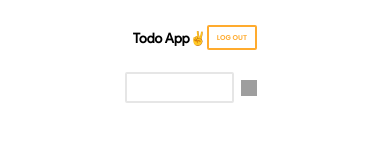
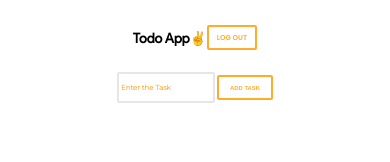
Before and after one commit to shivamyneni/Todo-App-React-Firebase, a React (Create React App) app: page /Main in a window 390 px wide. Shown: the top 162 px of the page. Built offline with nearby package versions, Linux system fonts and the light colour scheme; no server answers; the database is empty; sample sign-in values are in the browser's storage; grey boxes are pictures that could not be loaded.

Commit message:
task button

```diff
--- a/src/components/Auth/Signin/Signin.css
+++ b/src/components/Auth/Signin/Signin.css
@@ -1,5 +1,12 @@
 @import url("https://fonts.googleapis.com/css2?family=Poppins:ital,wght@0,300;0,600;1,500&display=swap");
 /* @media (min-width: 1125px) and (max-height: 983px) { */
+
+::placeholder {
+  /* Most modern browsers support this now. */
+  color: #ffab2e;
+  font-weight: 600;
+}
+
 .Main-form-div {
   width: 34.63vw;
   height: 40vh;
@@ -52,6 +59,7 @@
   width: 11.19vw;
   font-size: 1vw;
   border-radius: 2px;
+  color: #ffab2e;
   border: 2px solid #ffab2e;
 }
 
@@ -77,6 +85,7 @@
   height: 4vh;
   width: 11.19vw;
   font-size: 1.166vw;
+  color: #ffab2e;
   border-radius: 2px;
   border: 2px solid #ffab2e;
 }
@@ -173,6 +182,7 @@
     font-family: "Poppins", sans-serif;
     height: 3vh;
     width: 23vw;
+    color: #ffab2e;
     font-size: 1.8vw;
     border-radius: 2px;
     border: 2px solid #ffab2e;
@@ -201,6 +211,7 @@
     width: 23vw;
     font-size: 1.8vw;
     border-radius: 2px;
+    color: #ffab2e;
     border: 2px solid #ffab2e;
   }
 
--- a/src/components/Auth/Signin/Signin.js
+++ b/src/components/Auth/Signin/Signin.js
@@ -38,11 +38,15 @@ const Signin = (props) => {
       <div className="form-div">
         <div className="user-form-div">
           <p>Username</p>
-          <input onChange={(e) => setEmail(e.target.value)}></input>
+          <input
+            placeholder="Email"
+            onChange={(e) => setEmail(e.target.value)}
+          ></input>
         </div>
         <div className="pwd-form-div">
           <p>Password</p>
           <input
+            placeholder="password"
             type="password"
             onChange={(e) => setpwd(e.target.value)}
           ></input>
--- a/src/components/Auth/Signup/Signup.js
+++ b/src/components/Auth/Signup/Signup.js
@@ -39,6 +39,7 @@ const Signup = (props) => {
         <div className="user-form-div">
           <p>Username</p>
           <input
+            placeholder="Email"
             type="email"
             onChange={(e) => setEmail(e.target.value)}
           ></input>
@@ -46,6 +47,7 @@ const Signup = (props) => {
         <div className="pwd-form-div">
           <p>Password</p>
           <input
+            placeholder="password"
             type="password"
             onChange={(e) => setpwd(e.target.value)}
           ></input>
--- a/src/components/Auth/Signup/signup.css
+++ b/src/components/Auth/Signup/signup.css
@@ -1,4 +1,10 @@
 @import url("https://fonts.googleapis.com/css2?family=Poppins:ital,wght@0,300;0,600;1,500&display=swap");
+
+::placeholder {
+  /* Most modern browsers support this now. */
+  color: #ffab2e;
+  font-weight: 600;
+}
 
 .Main-form-div {
   width: 34.63vw;
@@ -52,6 +58,7 @@
   width: 11.19vw;
   font-size: 0.7vw;
   border-radius: 2px;
+  color: #ffab2e;
   border: 2px solid #ffab2e;
 }
 
@@ -78,6 +85,7 @@
   width: 11.19vw;
   font-size: 0.7vw;
   border-radius: 2px;
+  color: #ffab2e;
   border: 2px solid #ffab2e;
 }
 
@@ -177,6 +185,7 @@
     width: 23vw;
     font-size: 1.8vw;
     border-radius: 2px;
+    color: #ffab2e;
     border: 2px solid #ffab2e;
   }
 
@@ -197,12 +206,14 @@
     font-weight: 600;
     font-size: 2vw;
   }
+
   .pwd-form-div > input {
     font-family: "Poppins", sans-serif;
     height: 3vh;
     width: 23vw;
     font-size: 1.8vw;
     border-radius: 2px;
+    color: #ffab2e;
     border: 2px solid #ffab2e;
   }
 
--- a/src/components/Main/Main.css
+++ b/src/components/Main/Main.css
@@ -1,5 +1,11 @@
 @import url("https://fonts.googleapis.com/css2?family=Poppins:ital,wght@0,300;0,600;1,500&display=swap");
 @import url("https://fonts.googleapis.com/css2?family=Montserrat:wght@300&display=swap");
+
+::placeholder {
+  /* Most modern browsers support this now. */
+  color: #f8cb86;
+  font-weight: 600;
+}
 
 .Main-Task-div {
   width: 100vw;
@@ -55,22 +61,33 @@
   border-radius: 2px;
   font-size: x-small;
   height: 5vh;
-  width: 13vw;
+  width: 15vw;
   font-weight: 600;
   font-family: "Montserrat", sans-serif;
   border: 2px solid #e6e6e6;
 }
 
 .addtask-div {
-  width: 18vw;
-  height: 6vh;
+  width: 20.35vw;
+  height: 5vh;
   display: flex;
   align-items: center;
 }
 #closebtn {
-  width: 1.5vw;
-  height: 1.5vw;
-  margin-left: 1.777vw;
+  width: 5.0875vw;
+  height: 5vh;
+  margin-left: 0.26vw;
+  font-weight: bold;
+  font-size: 0.5vw;
+  color: #ffab2e;
+  border: 2px solid #ffab2e;
+  background-color: #ffffff;
+}
+
+#closebtn:hover {
+  background-color: #ffab2e;
+  color: #ffffff;
+  border: 2px solid #ffab2e;
 }
 .signout-div {
   display: flex;
@@ -101,9 +118,16 @@
 .searchText:hover {
   border: 2px solid #ffab2e;
   border-radius: 4px;
+  color: #ffab2e;
 }
 
 @media (max-width: 600px) and (max-height: 1000px) {
+  ::placeholder {
+    /* Most modern browsers support this now. */
+    color: #ffab2e;
+    font-weight: 600;
+  }
+
   .Main-Task-div {
     width: 100vw;
     height: 100vh;
@@ -183,7 +207,7 @@
   }
 
   .addtask-div {
-    width: 36vw;
+    width: 40vw;
     height: 3vh;
     display: flex;
     align-items: center;
@@ -193,20 +217,33 @@
     border-radius: 2px;
     font-size: 1.8vw;
     height: 3vh;
-    width: 26vw;
+    width: 24.5vw;
     font-weight: 600;
     font-family: "Montserrat", sans-serif;
     border: 2px solid #e6e6e6;
   }
 
   #closebtn {
-    width: 4vw;
-    height: 4vw;
-    margin-left: 1.777vw;
+    width: 15vw;
+    height: 3vh;
+    margin-left: 0.5vw;
+    font-weight: 600;
+    border-radius: 2px;
+    background-color: #ffffff;
+    font-weight: bold;
+    font-size: 1.5vw;
+    color: #ffab2e;
+    border: 2px solid #ffab2e;
   }
 
+  #closebtn:hover {
+    background-color: #ffab2e;
+    color: #ffffff;
+    border: 2px solid #ffab2e;
+  }
   .searchText:hover {
     border: 2px solid #ffab2e;
     border-radius: 4px;
+    color: #ffab2e;
   }
 }
--- a/src/components/Main/Main.js
+++ b/src/components/Main/Main.js
@@ -66,18 +66,16 @@ const Main = () => {
         </div>
         <div className="addtask-div">
           <input
+            placeholder="Enter the Task"
             onKeyPress={enterkey}
             value={taskname}
             className="searchText"
             onChange={(e) => settaskname(e.target.value)}
             type="text"
           ></input>
-          <img
-            id="closebtn"
-            alt="addicon"
-            src="https://img.icons8.com/metro/23/ffab2e/checked.png"
-            onClick={addtask}
-          />
+          <button id="closebtn" onClick={addtask}>
+            ADD TASK
+          </button>
         </div>
       </div>
 
```
